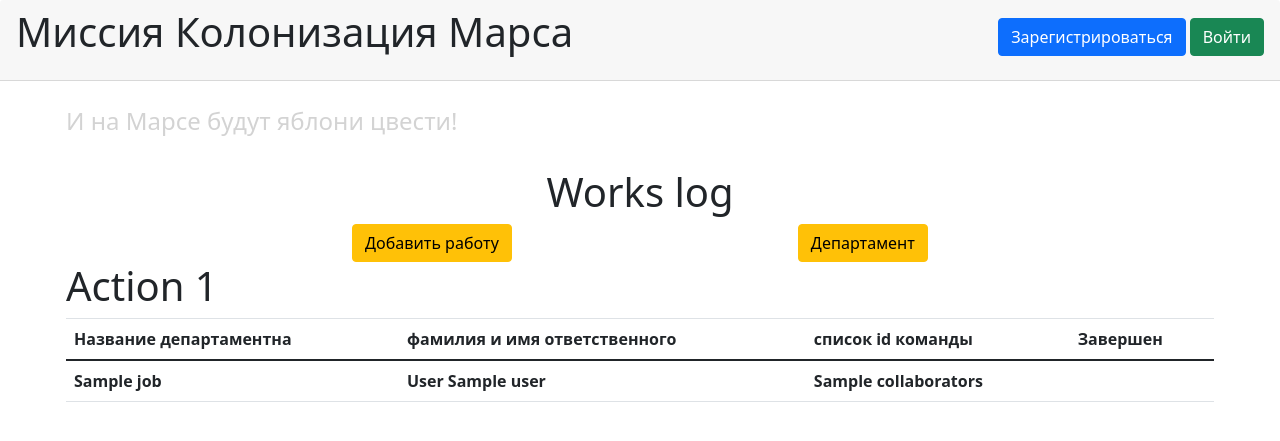
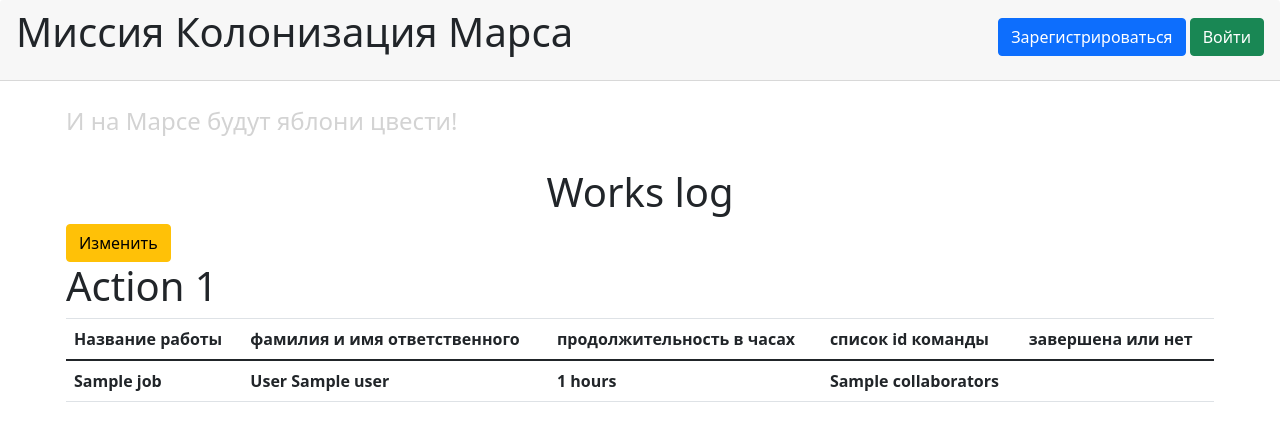
Before and after one commit to Shadowik2306/Mars-2-0, a Flask app: template templates/works_log.html in a window 1280 px wide. Shown: the top 441 px of the page. Run offline with Flask 2, Linux system fonts and the light colour scheme; the template is opened without the code that fills it: most values are stand-ins (such as "Sample title", 1, 10 or a date in 2020); lists and menus that the app fills with data are empty; some libraries are stand-ins or nearby versions.

Commit message:
Check restful

```diff
--- a/data/users_resource.py
+++ b/data/users_resource.py
@@ -63,7 +63,7 @@ class UsersListResource(Resource):
             speciality=args['speciality'],
             address=args['address'],
             email=args['email'],
-            hashed_password=generate_password_hash(args['hashed_password']),
+            hashed_password=(args['hashed_password']),
             modified_date = datetime.now()
         )
         session.add(news)
--- a/main.py
+++ b/main.py
@@ -169,7 +169,7 @@ def login():
     return render_template('login.html', title='Авторизация', form=form)
 
 
-@app.route('/jobs', methods=['GET', "POST"])
+@app.route('/news', methods=['GET', "POST"])
 @login_required
 def addjob():
     form = AddingJob()
@@ -318,5 +318,5 @@ if __name__ == '__main__':
     app.register_blueprint(job_api.blueprint)
     app.register_blueprint(user_api.blueprint)
     api.add_resource(users_resource.UsersListResource, '/api/v2/users')
-    api.add_resource(users_resource.UserResource, '/api/v2/users/<int:news_id>')
+    api.add_resource(users_resource.UserResource, '/api/v2/users/<int:users_id>')
     app.run(port=8082, host='127.0.0.1')
--- a/templates/works_log.html
+++ b/templates/works_log.html
@@ -3,46 +3,33 @@
 {% block content %}
 <h1 class="text-center">Works log</h1>
 <div>
-    <div style="display: flex; justify-content: space-evenly;">
-        <a href="/jobs" class="btn btn-warning">
-                Добавить работу
-        </a>
-        <a href="/depart_list" class="btn btn-warning">
-                Департамент
-        </a>
-    </div>
+    <a href="/news/" class="btn btn-warning">
+            Изменить
+    </a>
     {% for job in jobs %}
     <div>
-        <h1>Action {{ loop.index }}</h1>
+        <h1>Action {{ job.id }}</h1>
         <div>
             <table class="table">
                 <thead>
                     <tr>
-                        <th>Название департаментна</th>
+                        <th>Название работы</th>
                         <th>фамилия и имя ответственного</th>
+                        <th>продолжительность в часах</th>
                         <th>список id команды</th>
-                        <th>Завершен</th>
+                        <th>завершена или нет</th>
                     </tr>
                 </thead>
                 <tbody>
                     <tr>
                         <th>{{ job.job }}</th>
                         <th>{{ job.user.surname }} {{ job.user.name }}</th>
+                        <th>{{ job.work_size }} hours</th>
                         <th>{{ job.collaborators }}</th>
                         <th>{{ job.is_finished }}</th>
                     </tr>
                 </tbody>
             </table>
-            {% if current_user.is_authenticated and (current_user.user == job.user or current_user.id == 1) %}
-                <div>
-                    <a href="jobs/{{ loop.index }}" class="btn btn-warning">
-                        Изменить
-                    </a>
-                    <a href="del_jobs/{{ loop.index }}" class="btn btn-danger">
-                        Удалить
-                    </a>
-                </div>
-            {% endif %}
         </div>
     </div>
     {% endfor %}
```
Also changed, not shown: fast_test.py (+13 -20 lines).
